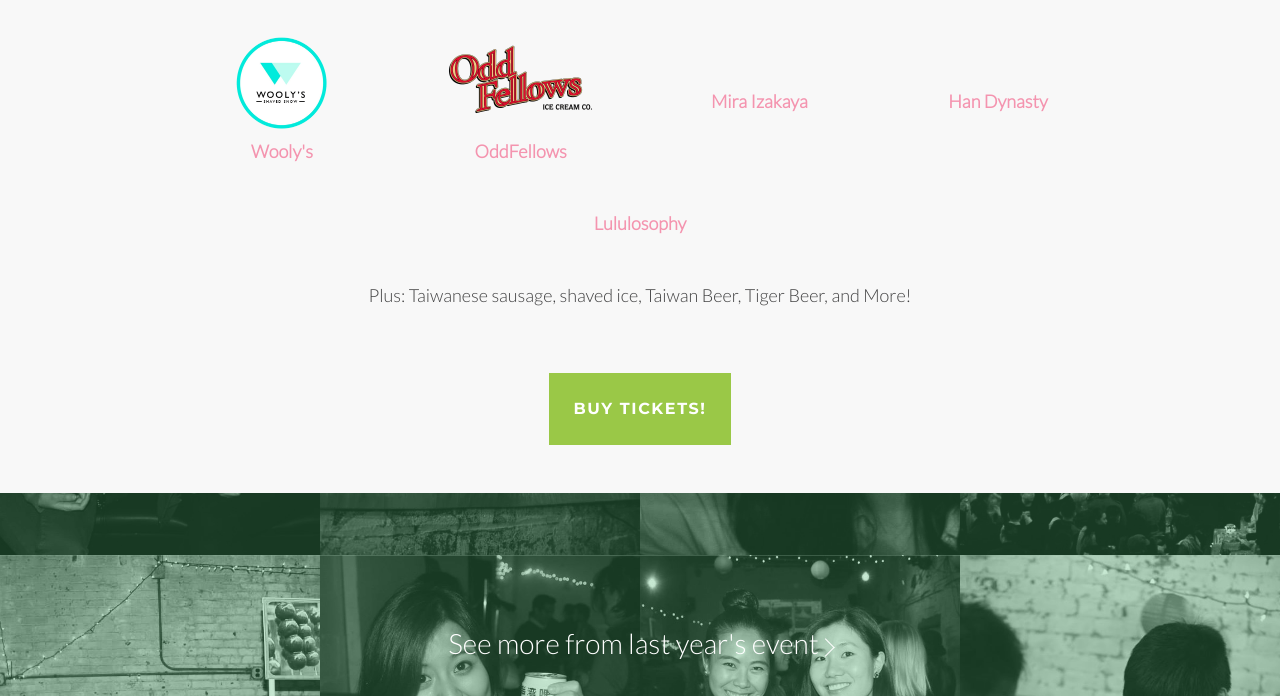
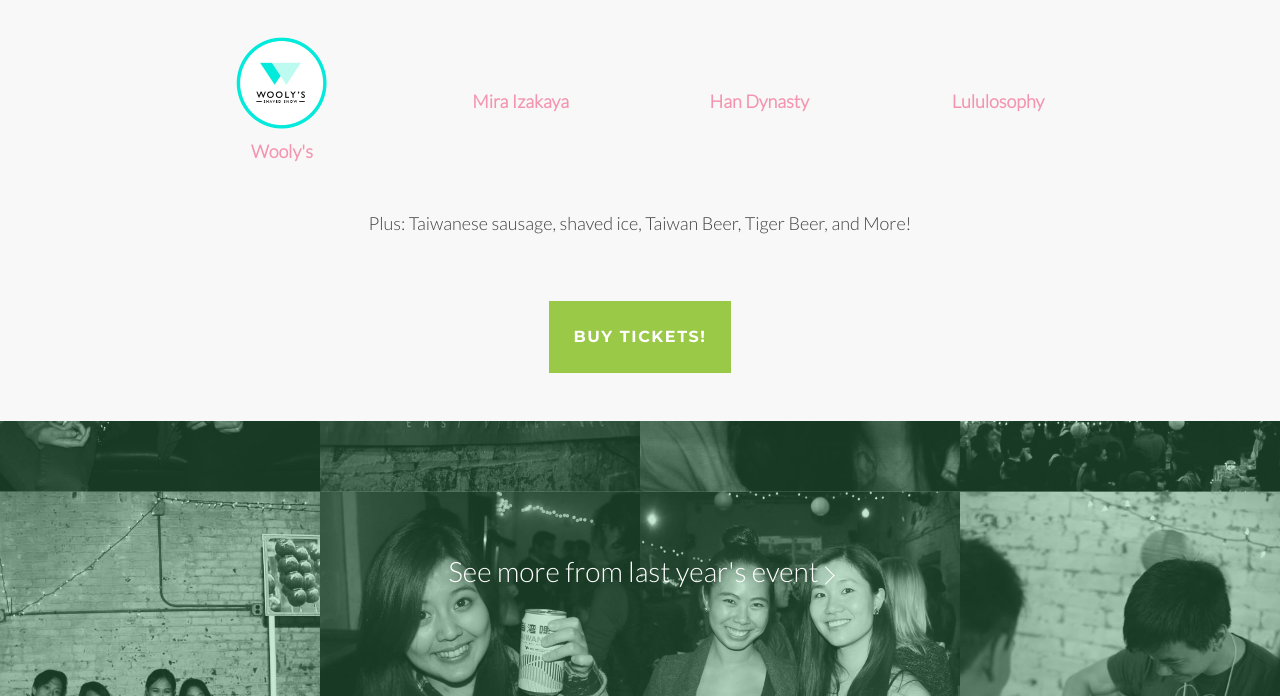
Before and after one commit to tapny/nightmarket2015, a website: page index.html in a window 1280 px wide. Shown: the part 1864-2560 px from the top of the page. Drawn offline with Linux system fonts and the light colour scheme.

Commit message:
Removed OddFellows from vendor list

```diff
--- a/index.html
+++ b/index.html
@@ -106,18 +106,6 @@
             <div>
                 <a href="http://www.woolysnyc.com/">
                     <strong>Wooly's</strong>
-                </a>
-            </div>
-        </li>
-        <li>
-            <div class="logo rectangle">
-                <a href="http://www.oddfellowsnyc.com/">
-                    <img src="./img/vendors/oddfellows.png">
-                </a>
-            </div>
-            <div>
-                <a href="http://www.oddfellowsnyc.com/">
-                    <strong>OddFellows</strong>
                 </a>
             </div>
         </li>
```
